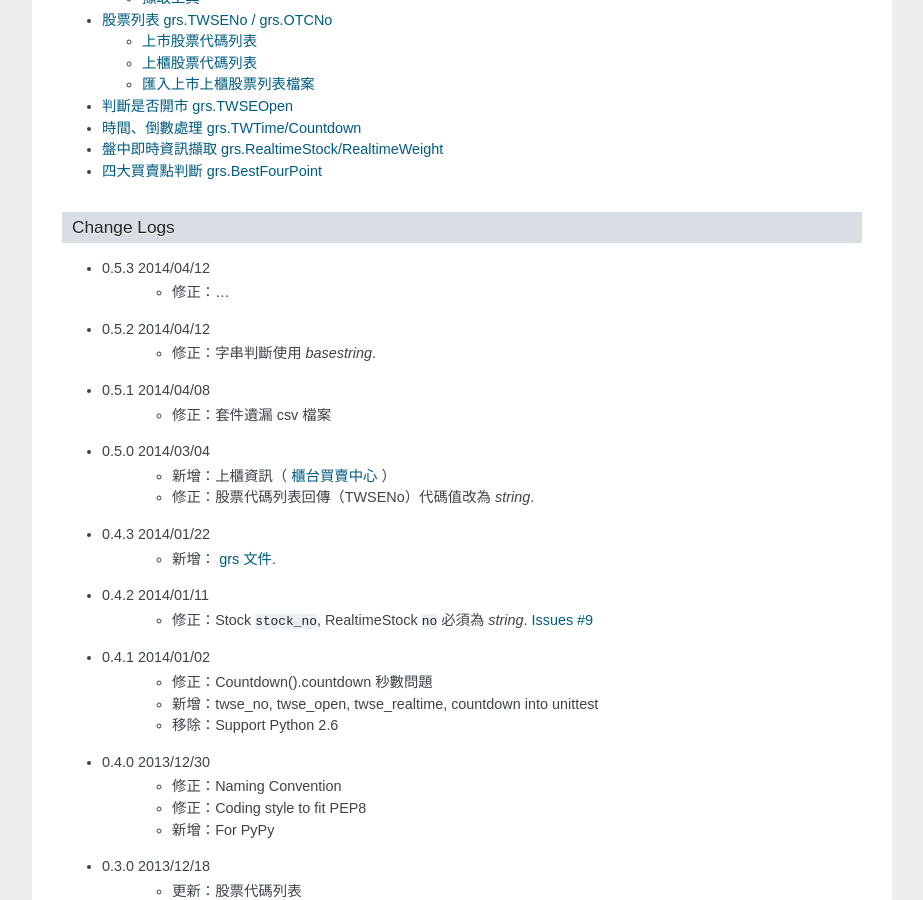
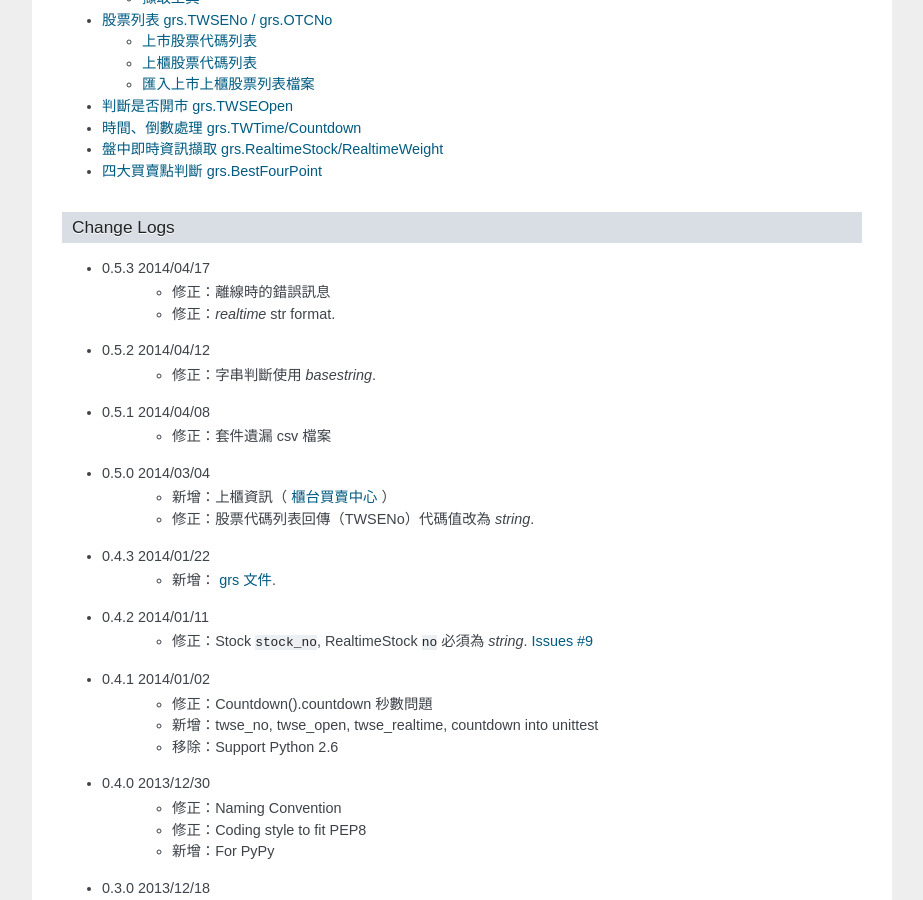
Before and after one commit to toomore/grs, a Sphinx documentation site: the page built from docs/source/index.rst, in a window 1280 px wide and 900 px high, scrolled down 1344 px. Shown: the whole window, without its empty margins (198-1121 px from the left). Built offline with Sphinx 7.4.7, drawn with Linux system fonts in a browser that asks for light colours; formulas are drawn with MathJax 3; some of the changed text lies outside the part shown.

Commit message:
Update docs.

```diff
--- a/docs/source/index.rst
+++ b/docs/source/index.rst
@@ -35,7 +35,7 @@ grs 台灣上市上櫃股票價格擷取
 -----------------------------
 
 :Authors: Toomore Chiang
-:Version: 0.5.3 of 2014/04/12
+:Version: 0.5.3 of 2014/04/17
 :Python Version: Python 2.7, PyPy
 :Docs: http://grs-docs.toomore.net/
 
@@ -80,8 +80,9 @@ Feature
 Change Logs
 -----------------------------
 
-* 0.5.3 2014/04/12
-    - 修正：...
+* 0.5.3 2014/04/17
+    - 修正：離線時的錯誤訊息
+    - 修正：`realtime` str format.
 
 * 0.5.2 2014/04/12
     - 修正：字串判斷使用 `basestring`.
```
Also changed, not shown: README.rst (+4 -3 lines).
